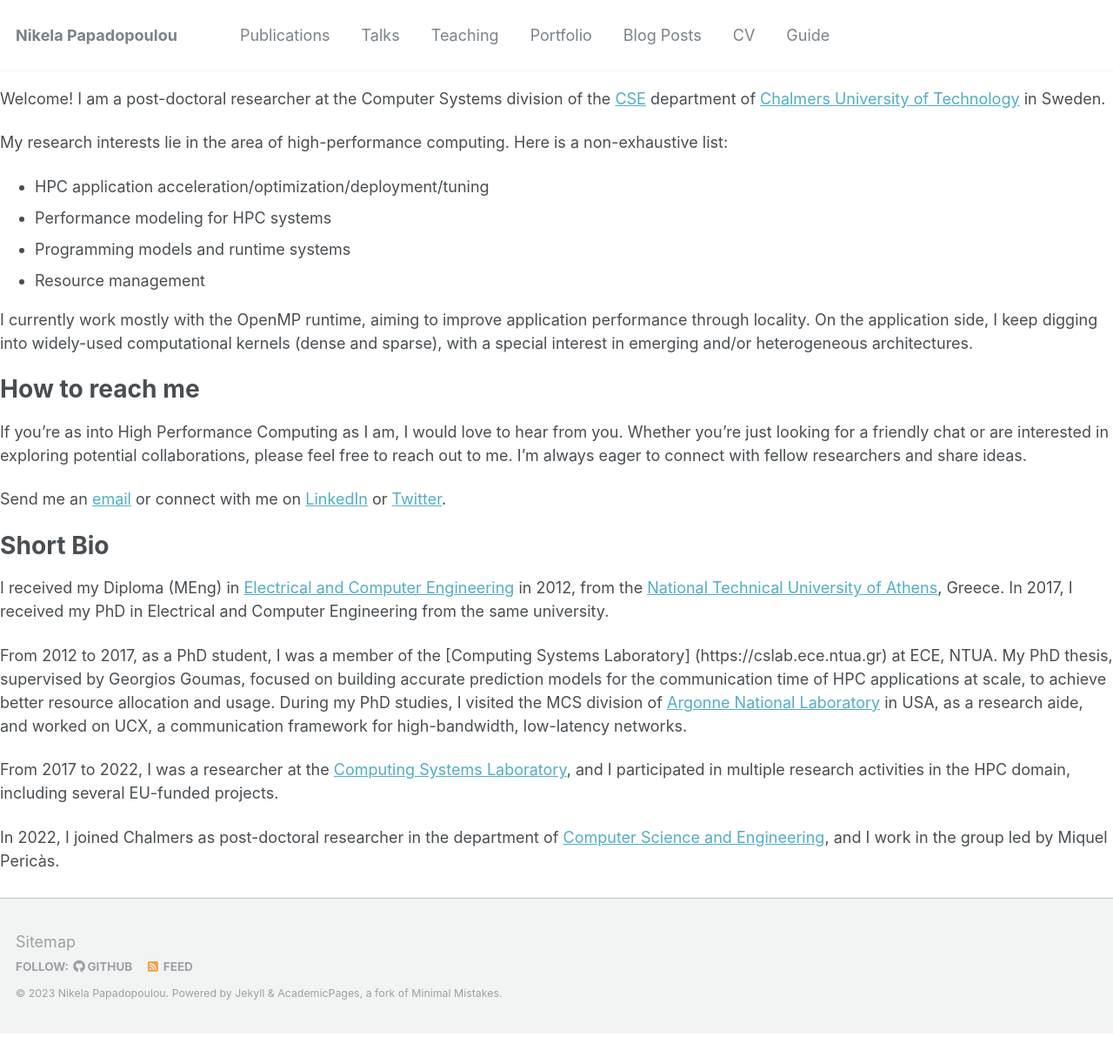
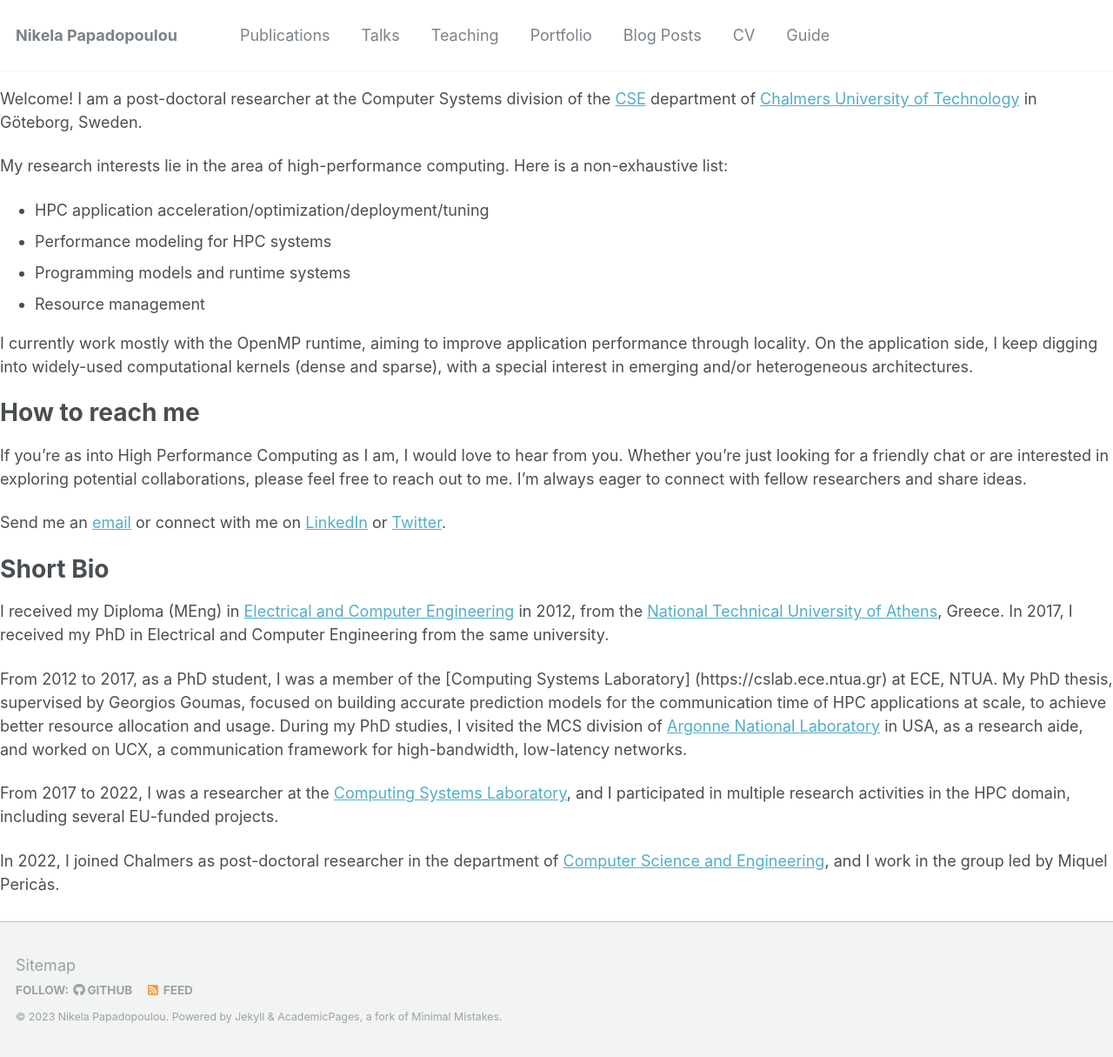
Before and after one commit to nikela/nikela.github.io, a Jekyll site: the page built from _pages/about.md, in a window 1280 px wide. Shown: the whole page at 87% size. Built offline with Jekyll 4.4.1, drawn with Linux system fonts in a browser that asks for light colours; our own code applies the rules of GitHub Pages for plain Markdown files; before the commit the page ends 1188 px from its top, so only the background shows below that.

Commit message:
Fix landing page

```diff
--- a/_pages/about.md
+++ b/_pages/about.md
@@ -8,7 +8,7 @@
   - /about.html
 ---
 
-Welcome! I am a post-doctoral researcher at the Computer Systems division of the [CSE]() department of [Chalmers University of Technology]() in Sweden.
+Welcome! I am a post-doctoral researcher at the Computer Systems division of the [CSE](https://www.chalmers.se/en/departments/cse/) department of [Chalmers University of Technology](https://www.chalmers.se) in Göteborg, Sweden.
 
 My research interests lie in the area of high-performance computing. Here is a non-exhaustive list:
 - HPC application acceleration/optimization/deployment/tuning
```
